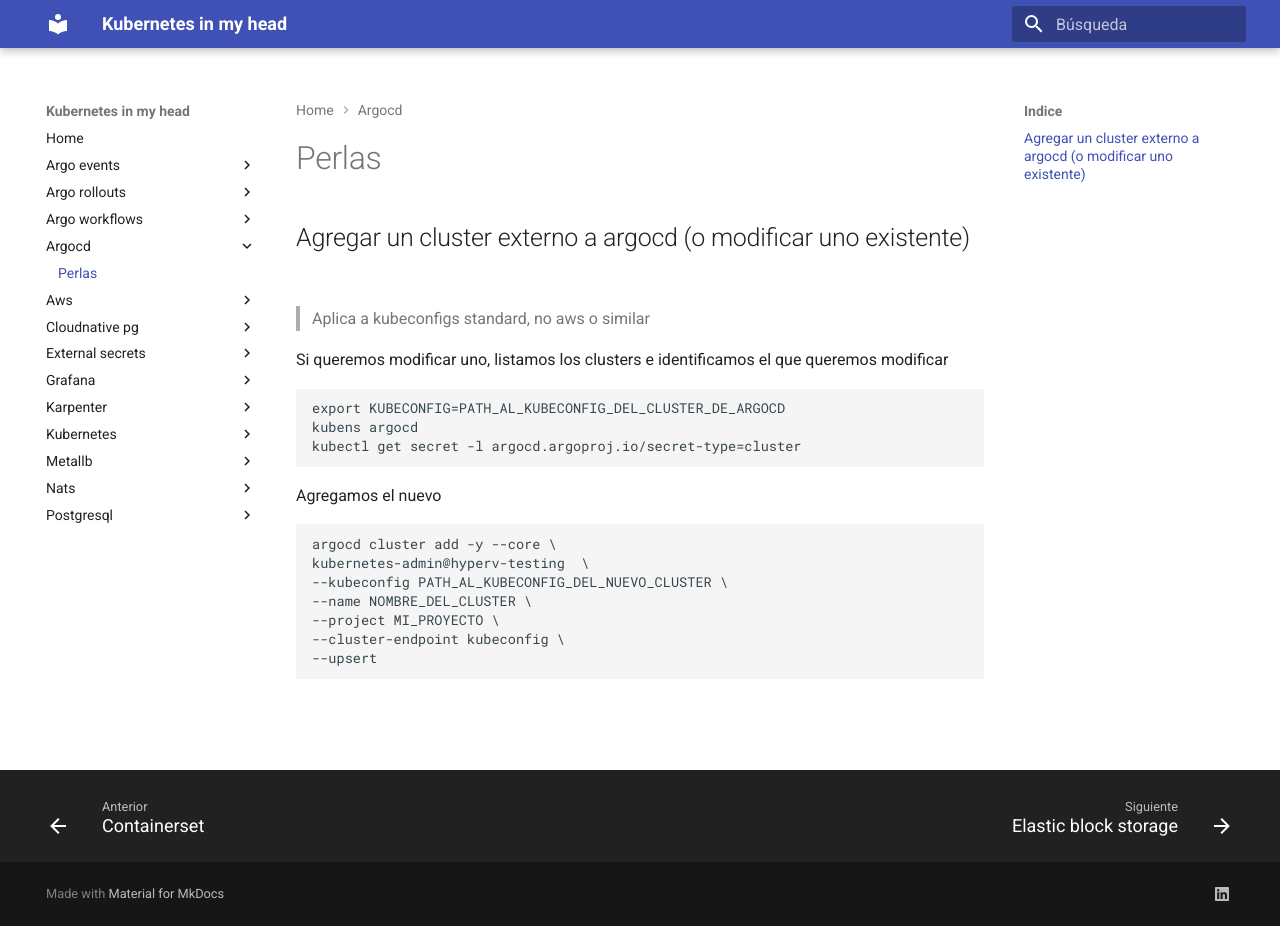
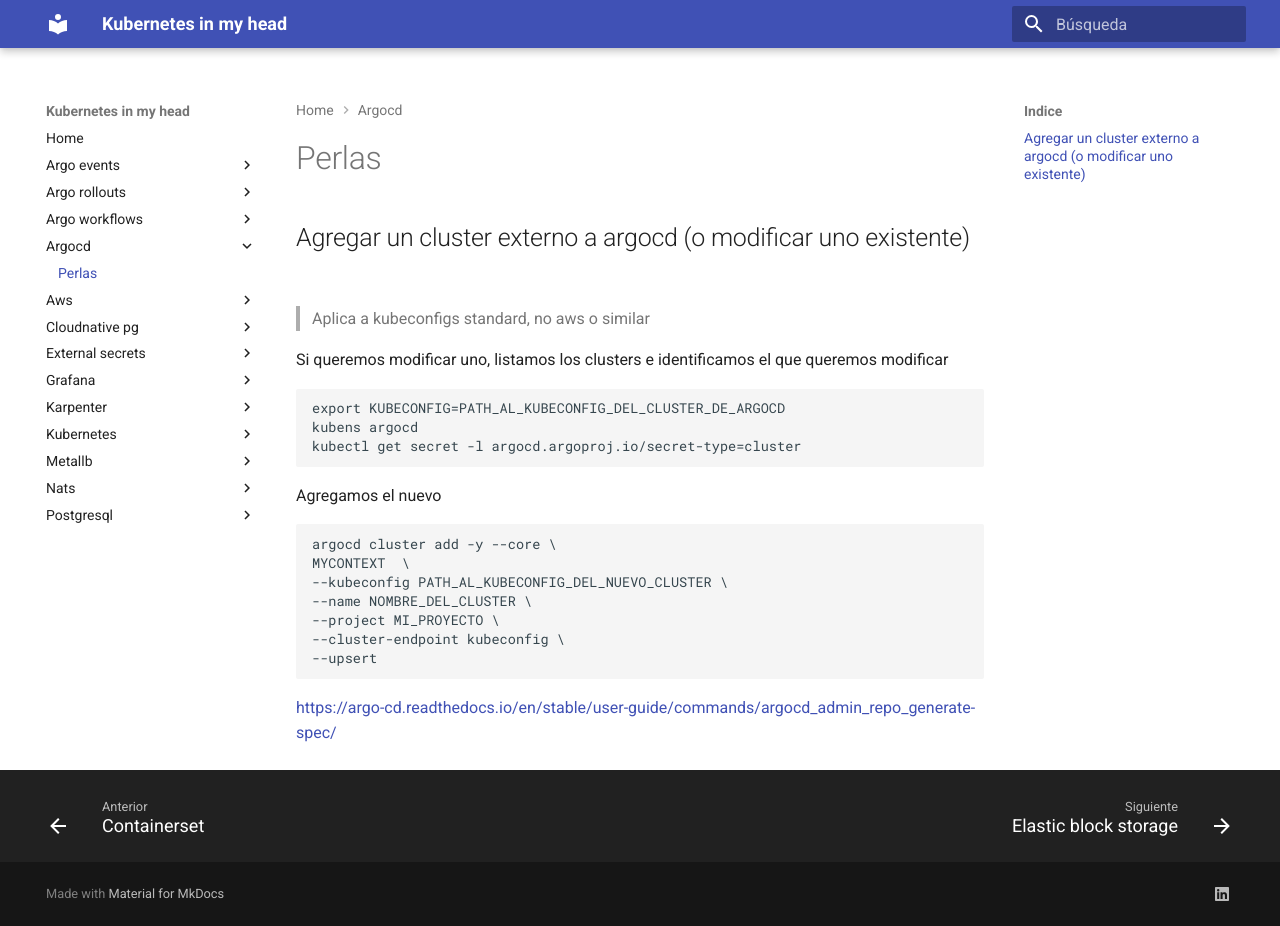
Before and after one commit to jorgelon/kubernetesinmyhead.net, an MkDocs documentation site: the page built from docs/argocd/perlas.md, in a window 1280 px wide and 926 px high. Built offline with MkDocs 1.6.1 and Material for MkDocs 9.7.7, drawn with Linux system fonts in a browser that asks for light colours.

Commit message:
use context

````diff
--- a/docs/argocd/perlas.md
+++ b/docs/argocd/perlas.md
@@ -16,10 +16,12 @@ Agregamos el nuevo
 
 ```shell
 argocd cluster add -y --core \
-kubernetes-admin@hyperv-testing  \
+MYCONTEXT  \
 --kubeconfig PATH_AL_KUBECONFIG_DEL_NUEVO_CLUSTER \
 --name NOMBRE_DEL_CLUSTER \
 --project MI_PROYECTO \
 --cluster-endpoint kubeconfig \
 --upsert
 ```
+
+<https://argo-cd.readthedocs.io/en/stable/user-guide/commands/argocd_admin_repo_generate-spec/>
````
